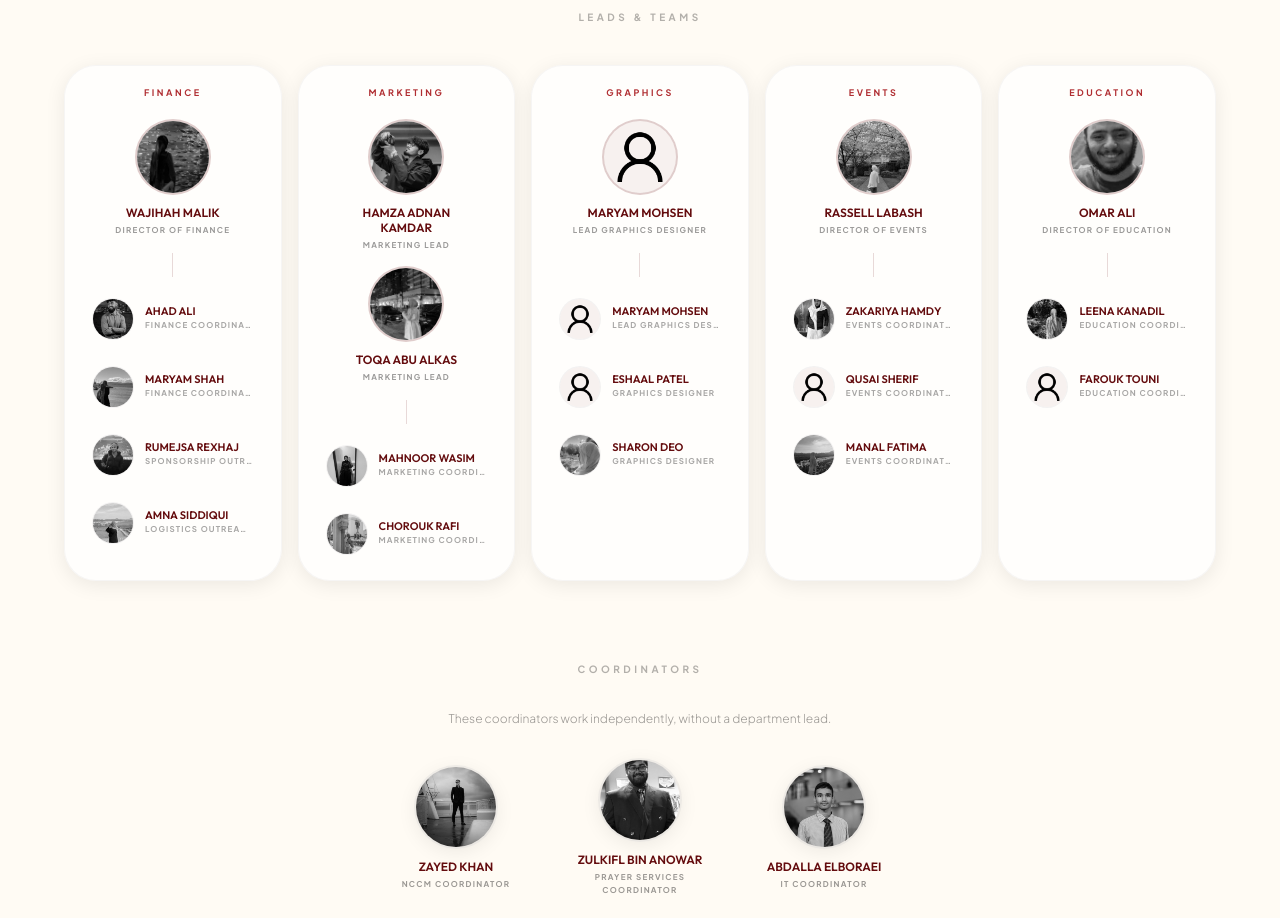
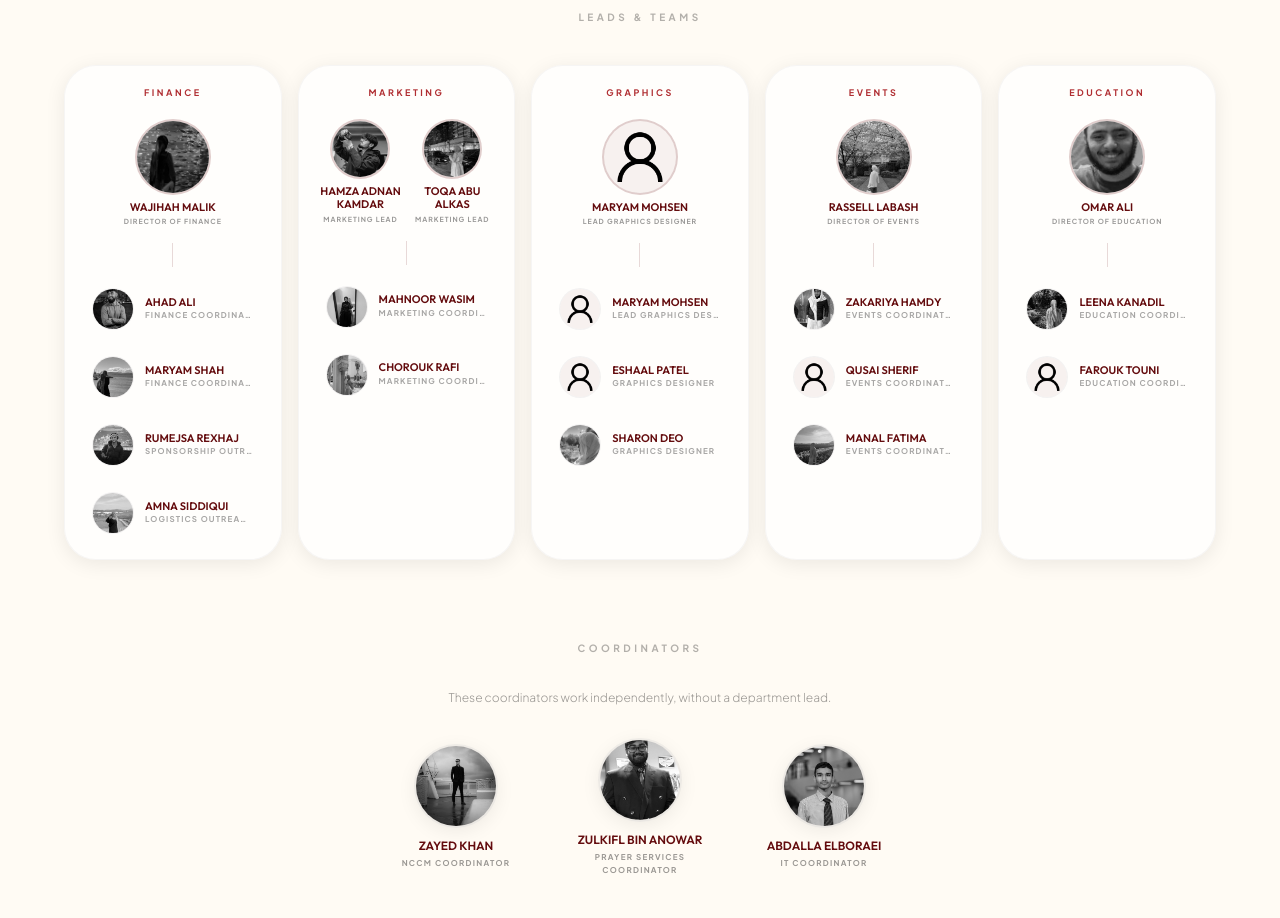
Before and after one commit to abdullahmohammed1234/MSA-Platform, a Vue app in the folder frontend/: page /team in a window 1280 px wide. Shown: the part 1940-2858 px from the top of the page. Built offline with nearby package versions, Linux system fonts and the light colour scheme; no server answers; the HTML template or start-up script is replaced by a standard one; a web font is replaced by a local one.

Commit message:
fixed ui bug in team

```diff
--- a/frontend/src/components/shared/TeamOrgChart.vue
+++ b/frontend/src/components/shared/TeamOrgChart.vue
@@ -127,15 +127,23 @@ const hasChart = computed(
           >
             <p class="text-[9px] font-black uppercase tracking-[0.28em] text-secondary mb-5">{{ branch.label }}</p>
 
-            <div class="flex flex-wrap justify-center gap-4">
+            <div
+              :class="branch.leads.length > 1
+                ? 'grid grid-cols-2 gap-2 items-start'
+                : 'flex justify-center'"
+            >
               <button
                 v-for="lead in branch.leads"
                 :key="lead.name"
                 type="button"
-                class="group w-[8.5rem] cursor-zoom-in"
+                class="group min-w-0 cursor-zoom-in"
+                :class="branch.leads.length > 1 ? 'w-full' : 'w-[8.5rem]'"
                 @click="emit('select', lead)"
               >
-                <div class="relative mx-auto mb-3 h-[4.5rem] w-[4.5rem] rounded-full overflow-hidden ring-2 ring-primary/20 group-hover:ring-secondary/50 bg-primary/5 transition-all">
+                <div
+                  class="relative mx-auto mb-2 rounded-full overflow-hidden ring-2 ring-primary/20 group-hover:ring-secondary/50 bg-primary/5 transition-all"
+                  :class="branch.leads.length > 1 ? 'h-14 w-14' : 'h-[4.5rem] w-[4.5rem]'"
+                >
                   <img
                     :src="lead.img"
                     :alt="lead.name"
@@ -143,8 +151,8 @@ const hasChart = computed(
                     @error="($event.target as HTMLImageElement).src = TEAM_FALLBACK_IMAGE"
                   />
                 </div>
-                <p class="text-xs font-display font-semibold text-primary leading-tight">{{ lead.name }}</p>
-                <p class="mt-1 text-[8px] font-black uppercase tracking-[0.16em] text-neutral-black/40">{{ lead.role }}</p>
+                <p class="text-[11px] font-display font-semibold text-primary leading-tight">{{ lead.name }}</p>
+                <p class="mt-1 text-[7px] font-black uppercase tracking-[0.14em] text-neutral-black/40 leading-tight">{{ lead.role }}</p>
               </button>
             </div>
 
```
Also changed, not shown: 271 other files (tests, documents, lock files or other folders).
